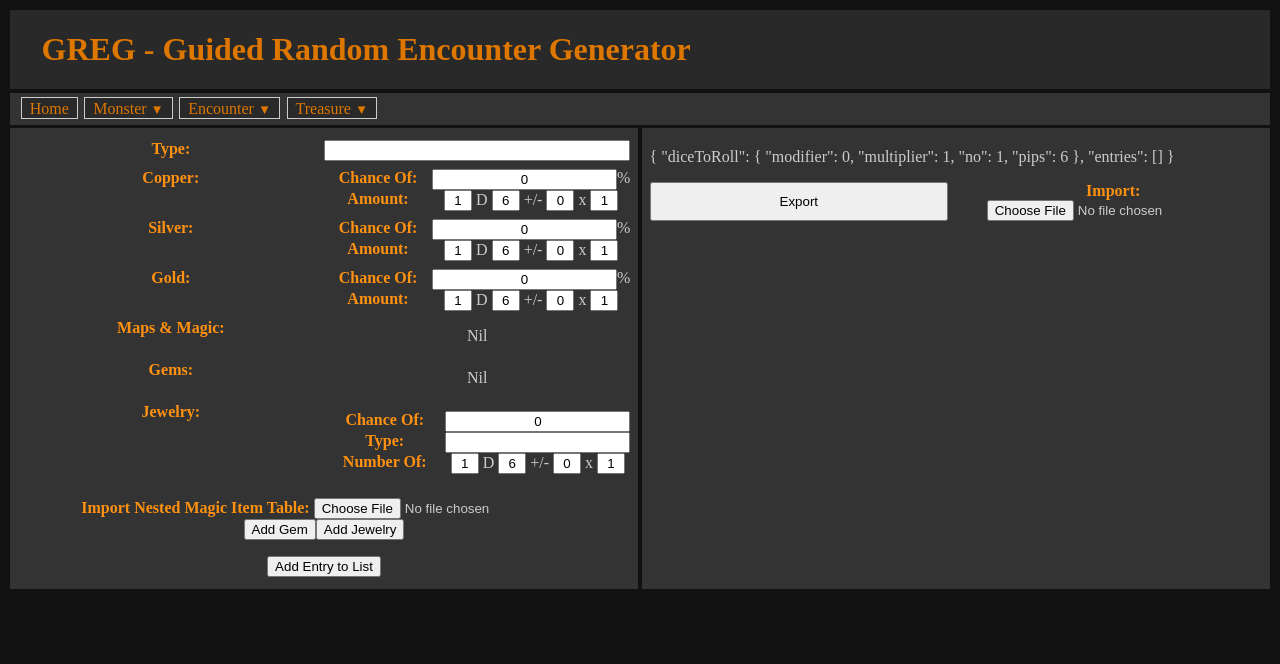
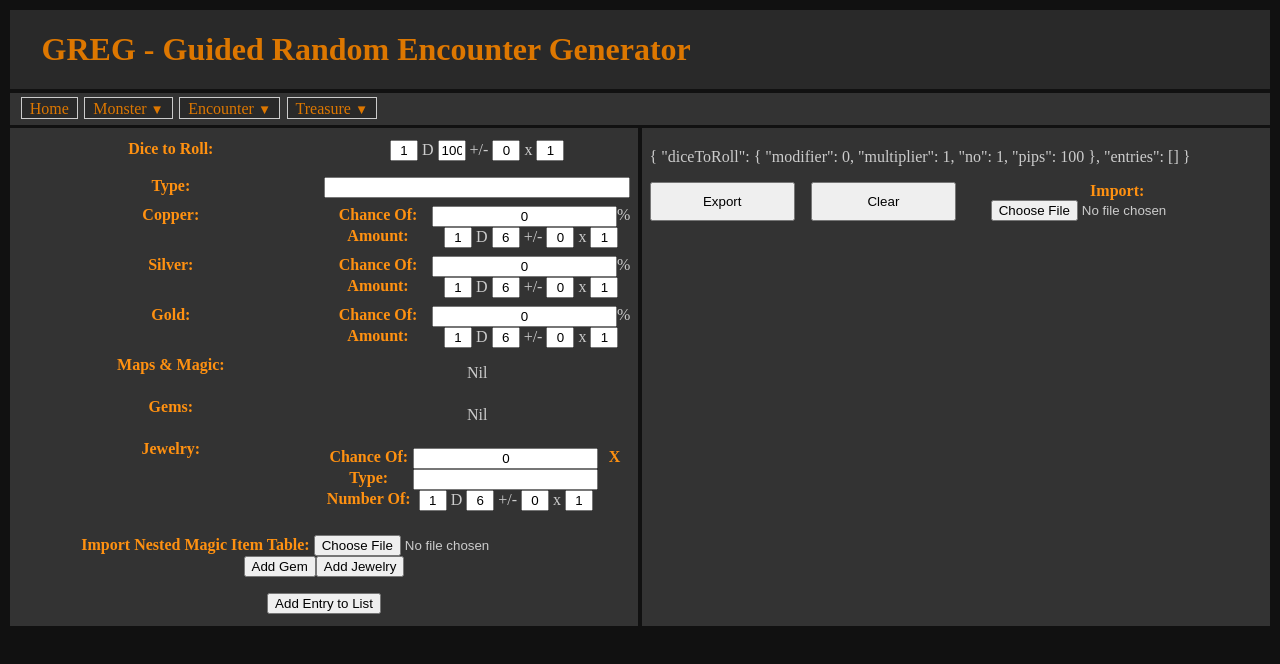
Before and after one commit to TaylorLearnsToCode/greg, an Angular app: page /treasure/enter-treasure in a window 1280 px wide. Both pictures are taken after a click on the button "Add Jewelry". Shown: the top 664 px of the page. Built offline with nearby package versions, Linux system fonts and the light colour scheme.

Commit message:
feat (treasure) remove for gems and jewels

```diff
--- a/src/app/treasure/enter-treasure/components/treasure-form/treasure-form.component.html
+++ b/src/app/treasure/enter-treasure/components/treasure-form/treasure-form.component.html
@@ -1,10 +1,11 @@
-<!--<form [formGroup]="diceToRollForm">
-  <label>Dice to Roll:</label>
-  <greg-dice-roller-form [parentForm]="diceToRollForm"></greg-dice-roller-form>
-</form>-->
 <ng-template #nil>
   <div>Nil</div>
 </ng-template>
+
+<form [formGroup]="diceToRollForm">
+  <label>Dice to Roll:</label>
+  <greg-dice-roller-form [parentForm]="diceToRollForm"></greg-dice-roller-form>
+</form>
 
 <form [formGroup]="entryForm">
   <label>Type:</label>
@@ -23,7 +24,7 @@
   <div
     *ngIf="mapsAndMagicForm.controls.length; else nil"
     formArrayName="mapsAndMagic"
-    class="maps-and-magic-array"
+    class="two-with-remove"
   >
     <ng-container *ngFor="let m of mapsAndMagicForm.controls; index as i">
       <ng-container [formGroupName]="i">
@@ -32,25 +33,35 @@
           %
         </span>
         <input formControlName="name" type="text" />
-        <a (click)="removeMapOrMagic(i)">X</a>
+        <a (click)="removeArrayElementAt('mapsAndMagic', i)">X</a>
       </ng-container>
     </ng-container>
   </div>
 
   <label>Gems:</label>
-  <div *ngIf="gemsForm.controls.length; else nil" formArrayName="gems">
+  <div
+    *ngIf="gemsForm.controls.length; else nil"
+    class="one-with-remove"
+    formArrayName="gems"
+  >
     <ng-container *ngFor="let gem of gemsForm.controls; index as i">
       <ng-container [formGroupName]="i">
         <greg-gem-jewel-form [parentForm]="gem"></greg-gem-jewel-form>
+        <a (click)="removeArrayElementAt('gems', i)">X</a>
       </ng-container>
     </ng-container>
   </div>
 
   <label>Jewelry:</label>
-  <div *ngIf="jewelryForm.controls.length; else nil" formArrayName="jewelry">
+  <div
+    *ngIf="jewelryForm.controls.length; else nil"
+    class="one-with-remove"
+    formArrayName="jewelry"
+  >
     <ng-container *ngFor="let jewelry of jewelryForm.controls; index as i">
       <ng-container [formGroupName]="i">
         <greg-gem-jewel-form [parentForm]="jewelry"></greg-gem-jewel-form>
+        <a (click)="removeArrayElementAt('jewelry', i)">X</a>
       </ng-container>
     </ng-container>
   </div>
--- a/src/app/treasure/enter-treasure/components/treasure-form/treasure-form.component.scss
+++ b/src/app/treasure/enter-treasure/components/treasure-form/treasure-form.component.scss
@@ -15,7 +15,12 @@ form {
   row-gap: 0.5em;
 }
 
-.maps-and-magic-array {
+.one-with-remove {
+  display: grid;
+  grid-template-columns: 1fr 2em;
+}
+
+.two-with-remove {
   display: grid;
   grid-template-columns: 1fr 1fr 2em;
 }
--- a/src/app/treasure/enter-treasure/components/treasure-form/treasure-form.component.ts
+++ b/src/app/treasure/enter-treasure/components/treasure-form/treasure-form.component.ts
@@ -14,6 +14,7 @@ import {
 } from '@angular/forms';
 import { DiceRolled } from '@shared/model/dice-rolled.model';
 import {
+  areEqual,
   cloneObject,
   doesExist,
 } from '@shared/utilities/common-util/common.util';
@@ -53,6 +54,9 @@ export class TreasureFormComponent implements OnInit, OnDestroy {
   }
 
   private destroySource: Subject<void> = new Subject();
+  private get entry(): TreasureListEntry {
+    return cloneObject(this.entryForm.value) as TreasureListEntry;
+  }
 
   constructor(private controllerService: EnterTreasureControllerService) {}
 
@@ -60,6 +64,7 @@ export class TreasureFormComponent implements OnInit, OnDestroy {
     this.diceToRollForm = buildFormFromObject(new DiceRolled()) as FormGroup;
     this.entryForm = buildFormFromObject(new TreasureListEntry()) as FormGroup;
     this.subDiceRollChanges();
+    this.subTreasureList();
   }
 
   ngOnDestroy(): void {
@@ -67,7 +72,7 @@ export class TreasureFormComponent implements OnInit, OnDestroy {
   }
 
   addGemOrJewel(isJewelry?: boolean): void {
-    const treasureList: TreasureListEntry = cloneObject(this.entryForm.value);
+    const treasureList: TreasureListEntry = this.entry;
     const property: string = isJewelry ? 'jewelry' : 'gems';
     if (doesExist(treasureList[property])) {
       treasureList[property].push(new GemOrJewel());
@@ -79,7 +84,7 @@ export class TreasureFormComponent implements OnInit, OnDestroy {
 
   importMapOrMagic(): void {
     const file: File = this.mapOrMagicInput.files[0];
-    const treasureList: TreasureListEntry = cloneObject(this.entryForm.value);
+    const treasureList: TreasureListEntry = this.entry;
     const fileReader: FileReader = new FileReader();
     fileReader.addEventListener('load', () => {
       const result: string = fileReader.result as string;
@@ -101,11 +106,9 @@ export class TreasureFormComponent implements OnInit, OnDestroy {
     fileReader.readAsText(file);
   }
 
-  removeMapOrMagic(index: number): void {
-    const nextEntry: TreasureListEntry = cloneObject(
-      this.entryForm.value
-    ) as TreasureListEntry;
-    nextEntry.mapsAndMagic.splice(index, 1);
+  removeArrayElementAt(arrayProperty: string, index: number): void {
+    const nextEntry: TreasureListEntry = this.entry;
+    nextEntry[arrayProperty].splice(index, 1);
     this.entryForm = buildFormFromObject(nextEntry) as FormGroup;
   }
 
@@ -132,4 +135,17 @@ export class TreasureFormComponent implements OnInit, OnDestroy {
       )
       .subscribe();
   }
+
+  private subTreasureList(): void {
+    this.controllerService.treasureList$
+      .pipe(
+        tap((treasureList) => {
+          if (!areEqual(treasureList.diceToRoll, this.diceToRollForm.value)) {
+            this.diceToRollForm.setValue(treasureList.diceToRoll);
+          }
+        }),
+        takeUntil(this.destroySource)
+      )
+      .subscribe();
+  }
 }
--- a/src/app/treasure/enter-treasure/components/treasure-list/treasure-list.component.html
+++ b/src/app/treasure/enter-treasure/components/treasure-list/treasure-list.component.html
@@ -3,6 +3,7 @@
 </p>
 <section>
   <button (click)="exportList()">Export</button>
+  <button (click)="clearList()">Clear</button>
 
   <span>
     <label>Import: </label>
--- a/src/app/treasure/enter-treasure/components/treasure-list/treasure-list.component.scss
+++ b/src/app/treasure/enter-treasure/components/treasure-list/treasure-list.component.scss
@@ -1,7 +1,8 @@
 @import '../../../../../assets/styles/variables';
 
 section {
-  @include twoAcross();
+  display: grid;
+  grid-template-columns: 1fr 1fr 2fr;
   column-gap: 1em;
   text-align: center;
 }
--- a/src/app/treasure/enter-treasure/components/treasure-list/treasure-list.component.ts
+++ b/src/app/treasure/enter-treasure/components/treasure-list/treasure-list.component.ts
@@ -24,6 +24,10 @@ export class TreasureListComponent implements OnInit {
     this.treasureList$ = this.controllerService.treasureList$;
   }
 
+  clearList(): void {
+    this.controllerService.clearList();
+  }
+
   exportList(): void {
     this.controllerService.exportList();
   }
--- a/src/app/treasure/enter-treasure/model/treasure-list.model.ts
+++ b/src/app/treasure/enter-treasure/model/treasure-list.model.ts
@@ -2,6 +2,8 @@ import { DiceRolled } from '@shared/model/dice-rolled.model';
 import { TreasureListEntry } from './treasure-list-entry.model';
 
 export class TreasureList {
-  diceToRoll: DiceRolled = new DiceRolled();
+  diceToRoll: DiceRolled = new DiceRolled({
+    pips: 100,
+  } as DiceRolled);
   entries: TreasureListEntry[] = [];
 }
--- a/src/app/treasure/enter-treasure/services/enter-treasure-controller/enter-treasure-controller.service.ts
+++ b/src/app/treasure/enter-treasure/services/enter-treasure-controller/enter-treasure-controller.service.ts
@@ -58,6 +58,10 @@ export class EnterTreasureControllerService {
     }
   }
 
+  clearList(): void {
+    this.treasureListSource.next(new TreasureList());
+  }
+
   compareDiceToRoll(newDice: DiceRolled): boolean {
     return areEqual(newDice, this.diceToRoll);
   }
```
